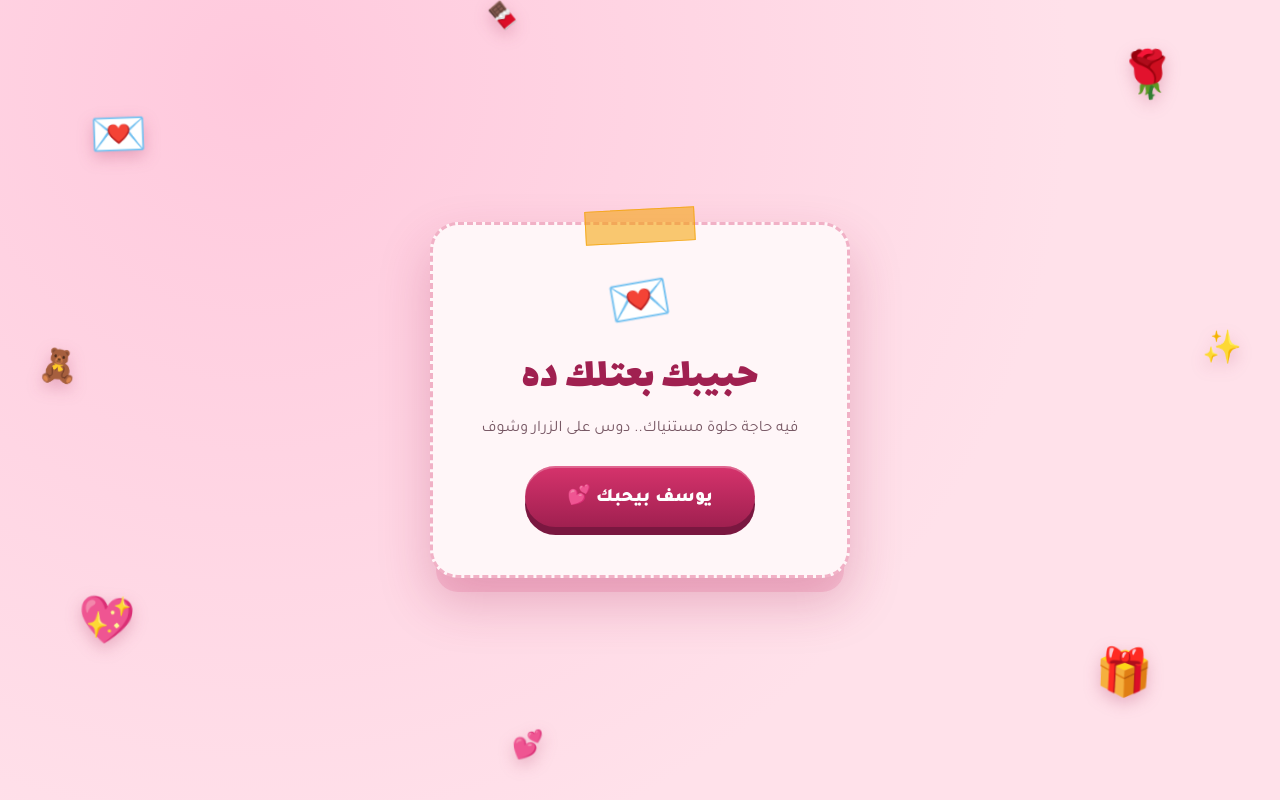
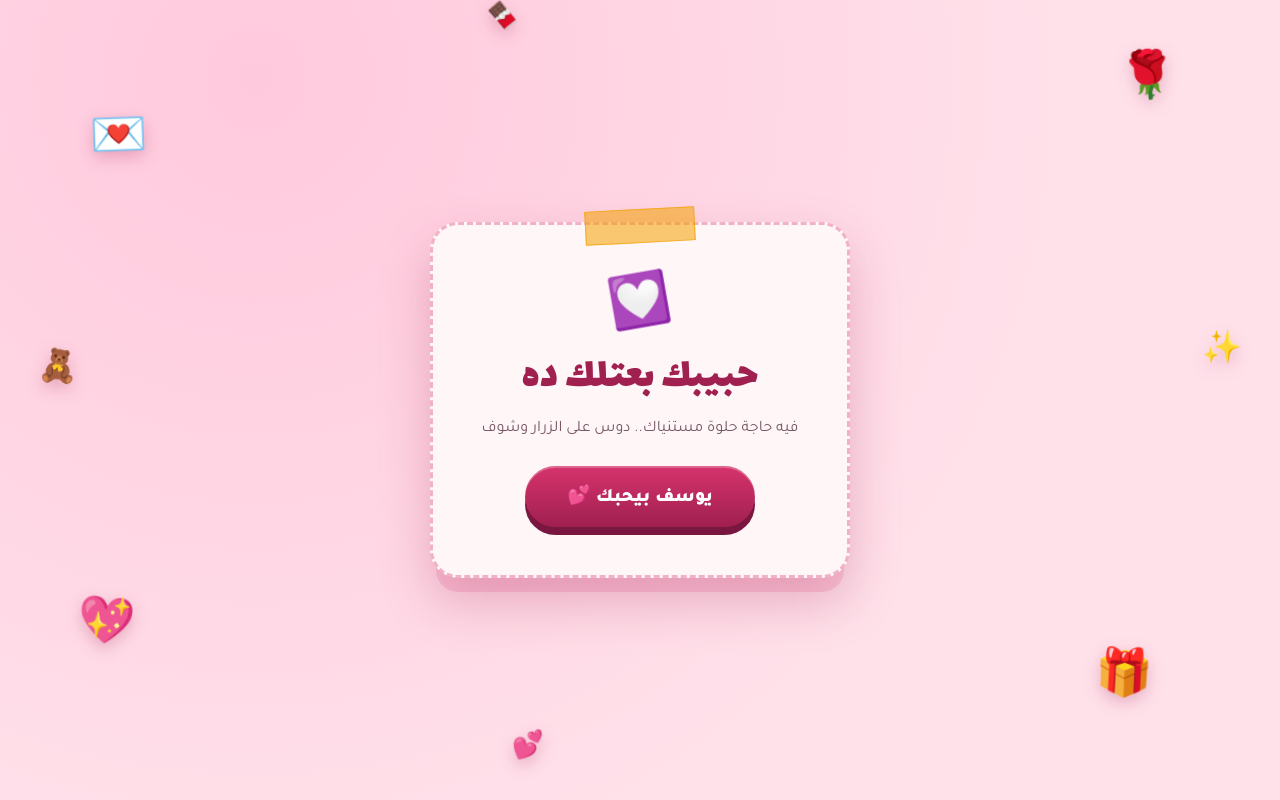
Before and after one commit to yosef44e/Hop, a plain HTML site: page index.html in a window 1280 px wide. Drawn offline with Linux system fonts and the light colour scheme.

Commit message:
Update index.html

```diff
--- a/index.html
+++ b/index.html
@@ -164,7 +164,7 @@
 
   <div class="card">
     <div class="tape"></div>
-    <span class="top-icon">💌</span>
+    <span class="top-icon">💟</span>
     <h1>حبيبك بعتلك ده</h1>
     <p class="sub">فيه حاجة حلوة مستنياك.. دوس على الزرار وشوف</p>
 
```
